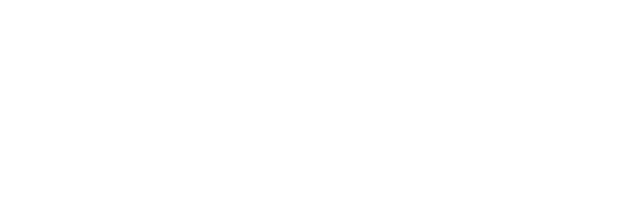
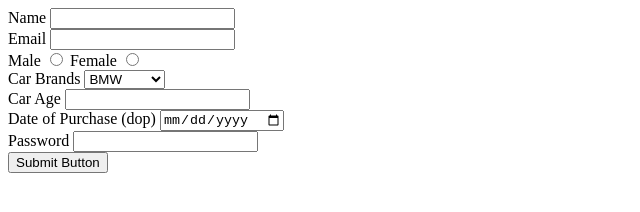
Before and after one commit to acciojob/car-insurance-form-HarshalAtkar, a website: page main.html in a window 1280 px wide. Shown: the whole page, without its empty margins (0-640 px from the left). Drawn offline with Linux system fonts and the light colour scheme.

Commit message:
created a submission

```diff
--- a/main.html
+++ b/main.html
@@ -8,6 +8,47 @@
 
 <body>
 	<!-- the entire body must be written by student -->
+  <form method="post">
+	  <label for="name">Name</label>
+	  <input type="text" id="name" required>
+	  <br>
+	  <label for="email">Email</label>
+	  <input type="text" id="email" required>
+
+	  <br>
+	  <label for="male">Male</label>
+	  <input type="radio" name="gender" id="male" required>
+	  <label for="female">Female</label>
+	  <input type="radio" name="gender" id="female" required>
+	  <br>
+
+	  <label for="cars">Car Brands</label>
+	  <select id=cars>
+		  <option id="bmw">BMW</option>
+		  <option id="audi">Audi</option>
+		  <option id="mercedez">Mercedez</option>
+	  </select>
+	  <br>
+
+	  <label for="carage">Car Age</label>
+	  <input type="number" id="carage">
+	  <br>
+
+	  <label for="dop">Date of Purchase (dop)</label>
+	  <input type="date" id="dop">
+	  <br>
+
+	  <label for="password">Password</label>
+	  <input type="Password" id="password">
+	  <br>
+
+	  <button type="submit">Submit Button</button>
+
+
+  </form>
+
+
+
     <script type="text/javascript" src="./script.js">
 </script>
 
```
